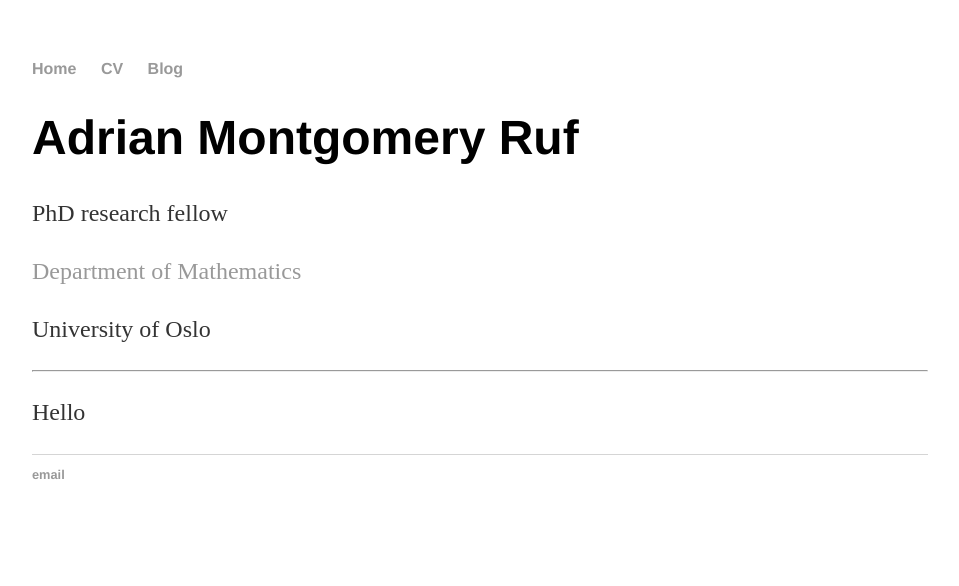
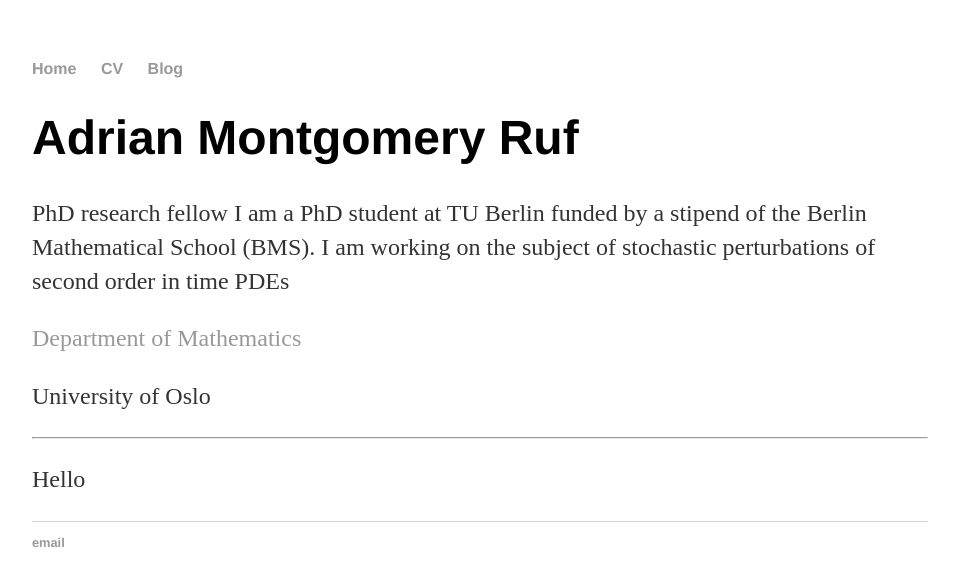
Before and after one commit to adrianmruf/adrianmruf.github.io, a Jekyll site: the page built from index.html, in a window 1280 px wide. Shown: the top 586 px of the page, without its empty margins (160-1119 px from the left). Built offline with Jekyll 4.4.1, drawn with Linux system fonts in a browser that asks for light colours.

Commit message:
Update index.html

```diff
--- a/index.html
+++ b/index.html
@@ -4,7 +4,7 @@
 ---
 <div class="blurb">
 	<h1>Adrian Montgomery Ruf</h1>
-	<p>PhD research fellow<p>
+	<p>PhD research fellow I am a PhD student at TU Berlin funded by a stipend of the Berlin Mathematical School (BMS). I am working on the subject of stochastic perturbations of second order in time PDEs<p>
 	<p><a href="http://www.mn.uio.no/math/english/people/aca/adrianru/">Department of Mathematics</a></p>
 	<p>University of Oslo<p>
 	<hr />
```
